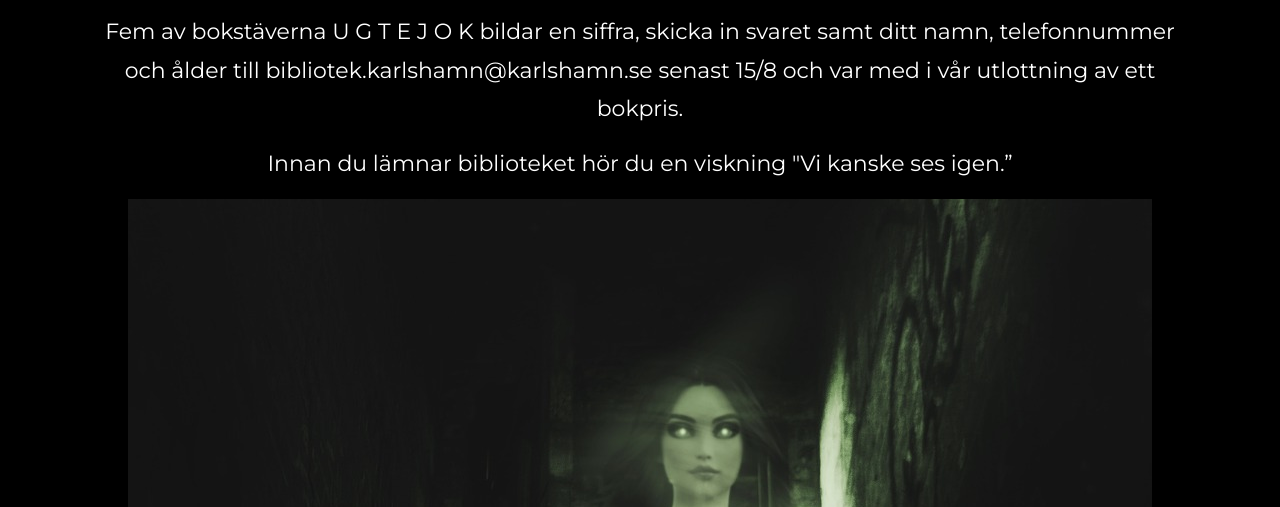
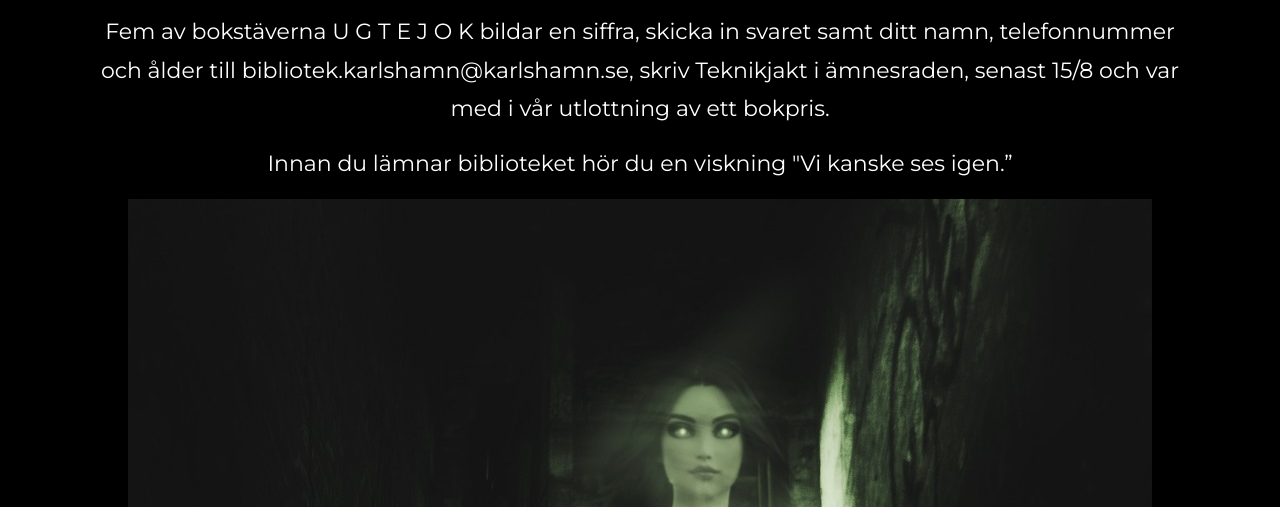
Before and after one commit to Karlshamnsbibliotek/Biblioteksspoket, a plain HTML site: page klar.html in a window 1280 px wide. Shown: the part 293-800 px from the top of the page. Drawn offline with Linux system fonts and the light colour scheme; a web font is replaced by a local one.

Commit message:
Update klar.html

```diff
--- a/klar.html
+++ b/klar.html
@@ -79,7 +79,7 @@ Du kommer sedan att få skriva in den text som visas då deltagaren klarat jakte
 
 
             </p>
-            <p>Fem av bokstäverna U G T E J O K bildar en siffra, skicka in svaret samt ditt namn, telefonnummer och ålder till bibliotek.karlshamn@karlshamn.se senast 15/8 och var med i vår utlottning av ett bokpris.</p>
+            <p>Fem av bokstäverna U G T E J O K bildar en siffra, skicka in svaret samt ditt namn, telefonnummer och ålder till bibliotek.karlshamn@karlshamn.se, skriv Teknikjakt i ämnesraden, senast 15/8 och var med i vår utlottning av ett bokpris.</p>
 
             <p>Innan du lämnar biblioteket hör du en viskning "Vi kanske ses igen.” </p>
 
```
